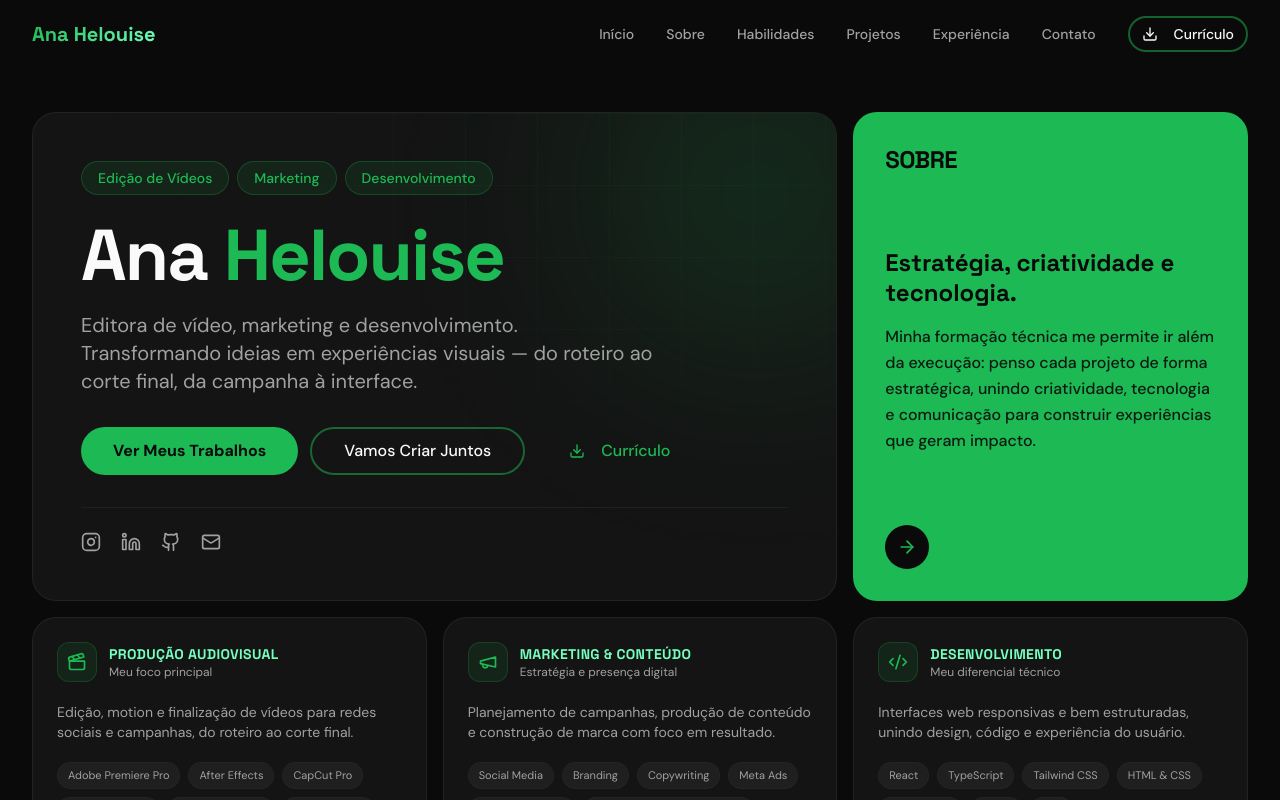
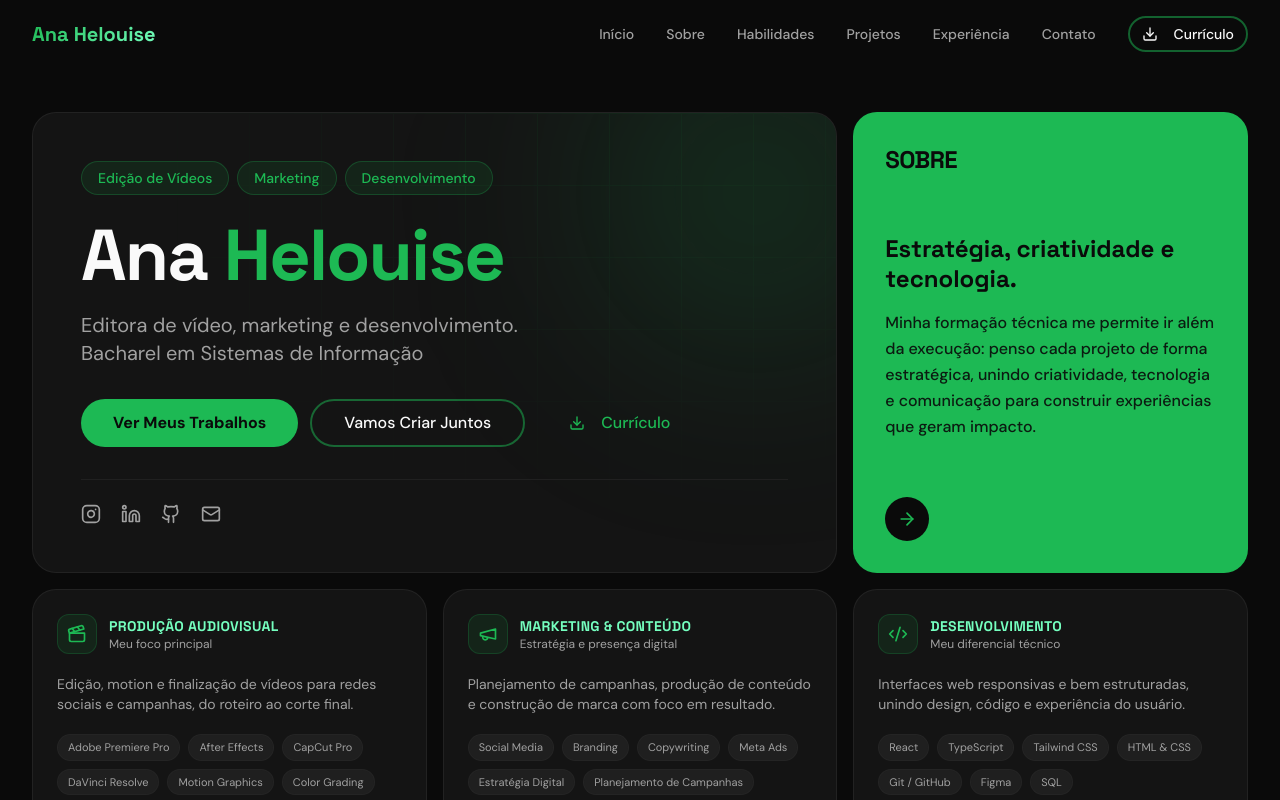
Before and after one commit to developerana/ana-codes-sparkle, a React (Vite) app: page / in a window 1280 px wide. Shown: the top 800 px of the page. Built offline with nearby package versions, Linux system fonts and the light colour scheme.

Commit message:
Changes
Co-authored-by: anahelouise <101769601+anahelouise@users.noreply.github.com>

```diff
--- a/src/components/HeroSection.tsx
+++ b/src/components/HeroSection.tsx
@@ -51,11 +51,10 @@ export const HeroSection = () => {
           initial={{ opacity: 0, y: 20 }}
           animate={{ opacity: 1, y: 0 }}
           transition={{ duration: 0.55, delay: 0.12 }}
-          className="text-lg md:text-xl text-muted-foreground max-w-xl leading-relaxed"
+          className="text-lg md:text-xl text-muted-foreground max-w-xl leading-relaxed whitespace-pre-line"
         >
-          Editora de vídeo, marketing e desenvolvimento. Transformando ideias em
-          experiências visuais — do roteiro ao corte final, da campanha à
-          interface.
+          Editora de vídeo, marketing e desenvolvimento.{"\u00a0"}{"\n"}
+          Bacharel em Sistemas de Informação
         </motion.p>
 
         <motion.div
```
